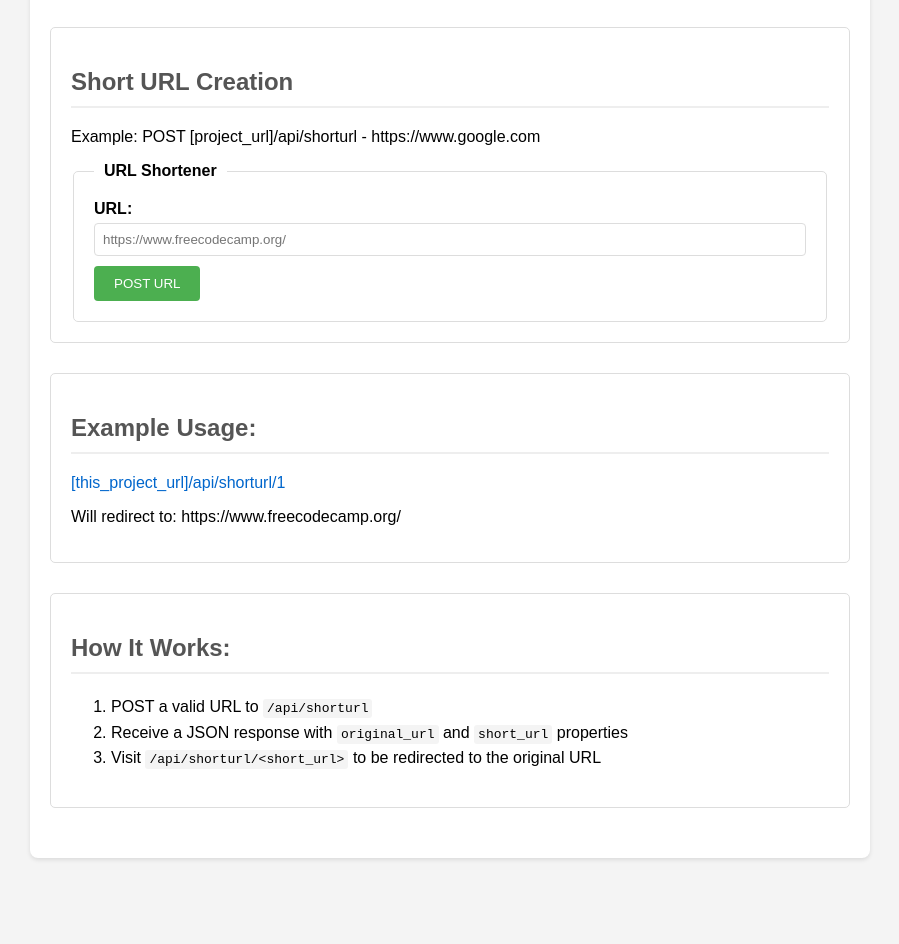
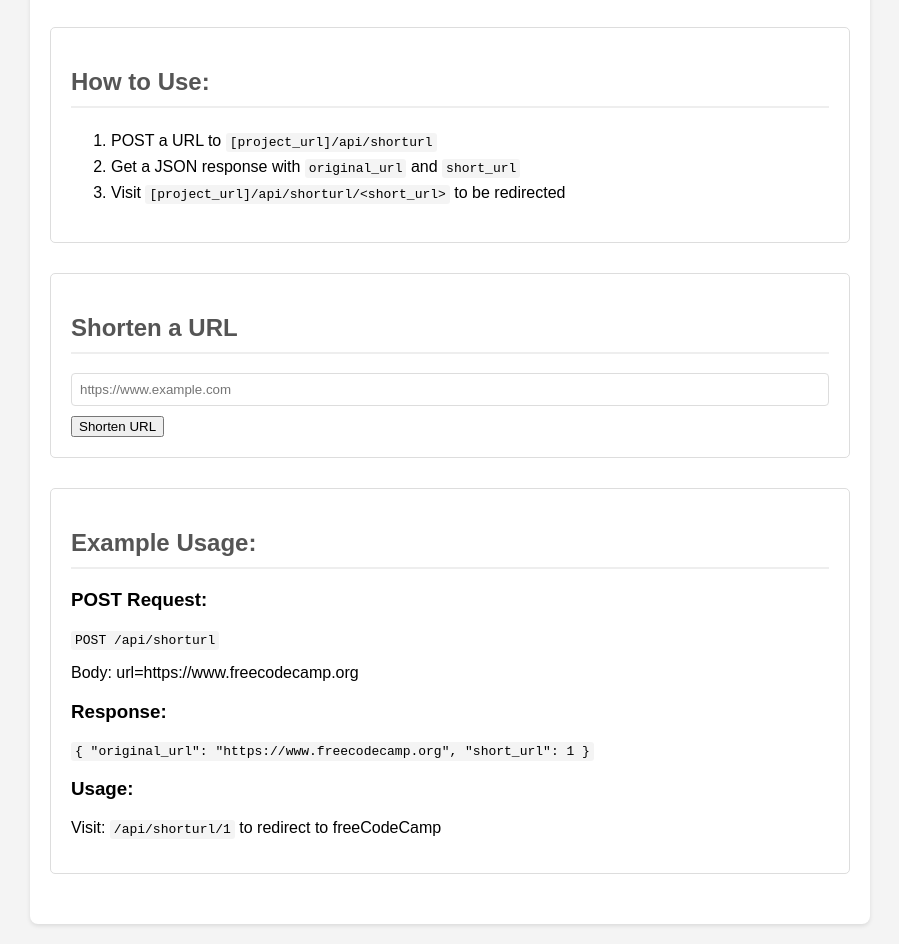
Before and after one commit to dennisholam-ops/URL-Shortener-Microservice, a website: page public/index.html in a window 1280 px wide. Shown: the part 101-1045 px from the top of the page, without its empty margins (190-1089 px from the left). Before the commit the page ends 979 px from the top, so only its background shows below. Drawn offline with Linux system fonts and the light colour scheme.

Commit message:
Update index.html

```diff
--- a/public/index.html
+++ b/public/index.html
@@ -1,6 +1,8 @@
 <!DOCTYPE html>
-<html>
+<html lang="en">
 <head>
+    <meta charset="UTF-8">
+    <meta name="viewport" content="width=device-width, initial-scale=1.0">
     <title>URL Shortener Microservice</title>
     <link rel="stylesheet" href="style.css">
 </head>
@@ -8,36 +10,72 @@
     <div class="container">
         <h1>URL Shortener Microservice</h1>
 
-      <section>
-        <h2>Short URL Creation</h2>
-        <p>Example: POST [project_url]/api/shorturl - https://www.google.com</p>
-
-        <form action="/api/shorturl" method="POST">
-          <fieldset>
-            <legend>URL Shortener</legend>
-            <label for="url_input">URL:</label>
-            <input id="url_input" type="text" name="url" placeholder="https://www.freecodecamp.org/" />
-            <input type="submit" value="POST URL" />
-          </fieldset>
-        </form>
+        <section class="usage">
+            <h2>How to Use:</h2>
+            <ol>
+                <li>POST a URL to <code>[project_url]/api/shorturl</code></li>
+                <li>Get a JSON response with <code>original_url</code> and <code>short_url</code></li>
+                <li>Visit <code>[project_url]/api/shorturl/&lt;short_url&gt;</code> to be redirected</li>
+            </ol>
         </section>
 
-      <section>
-        <h2>Example Usage:</h2>
-        <p>
-          <a href="/api/shorturl/1">[this_project_url]/api/shorturl/1</a>
-        </p>
-        <p>Will redirect to: https://www.freecodecamp.org/</p>
+        <section class="form-section">
+            <h2>Shorten a URL</h2>
+            <form id="urlForm">
+                <input type="text" id="url_input" name="url" placeholder="https://www.example.com" required>
+                <button type="submit">Shorten URL</button>
+            </form>
+            <div id="result"></div>
         </section>
 
-      <section>
-        <h2>How It Works:</h2>
-        <ol>
-          <li>POST a valid URL to <code>/api/shorturl</code></li>
-          <li>Receive a JSON response with <code>original_url</code> and <code>short_url</code> properties</li>
-          <li>Visit <code>/api/shorturl/&lt;short_url&gt;</code> to be redirected to the original URL</li>
-        </ol>
+        <section class="examples">
+            <h2>Example Usage:</h2>
+            <div class="example">
+                <h3>POST Request:</h3>
+                <code>POST /api/shorturl</code>
+                <p>Body: url=https://www.freecodecamp.org</p>
+
+                <h3>Response:</h3>
+                <code>{ "original_url": "https://www.freecodecamp.org", "short_url": 1 }</code>
+
+                <h3>Usage:</h3>
+                <p>Visit: <code>/api/shorturl/1</code> to redirect to freeCodeCamp</p>
+            </div>
         </section>
     </div>
+
+    <script>
+        document.getElementById('urlForm').addEventListener('submit', async (e) => {
+            e.preventDefault();
+            const urlInput = document.getElementById('url_input').value;
+            const resultDiv = document.getElementById('result');
+
+            try {
+                const response = await fetch('/api/shorturl', {
+                    method: 'POST',
+                    headers: {
+                        'Content-Type': 'application/x-www-form-urlencoded',
+                    },
+                    body: `url=${encodeURIComponent(urlInput)}`
+                });
+
+                const data = await response.json();
+
+                if (data.error) {
+                    resultDiv.innerHTML = `<div class="error">Error: ${data.error}</div>`;
+                } else {
+                    resultDiv.innerHTML = `
+                        <div class="success">
+                            <p><strong>Original URL:</strong> ${data.original_url}</p>
+                            <p><strong>Short URL:</strong> ${data.short_url}</p>
+                            <p><strong>Usage:</strong> <a href="/api/shorturl/${data.short_url}" target="_blank">/api/shorturl/${data.short_url}</a></p>
+                        </div>
+                    `;
+                }
+            } catch (error) {
+                resultDiv.innerHTML = `<div class="error">Error: ${error.message}</div>`;
+            }
+        });
+    </script>
 </body>
 </html>
```
Lines whose indentation alone changed are shown as unchanged.
